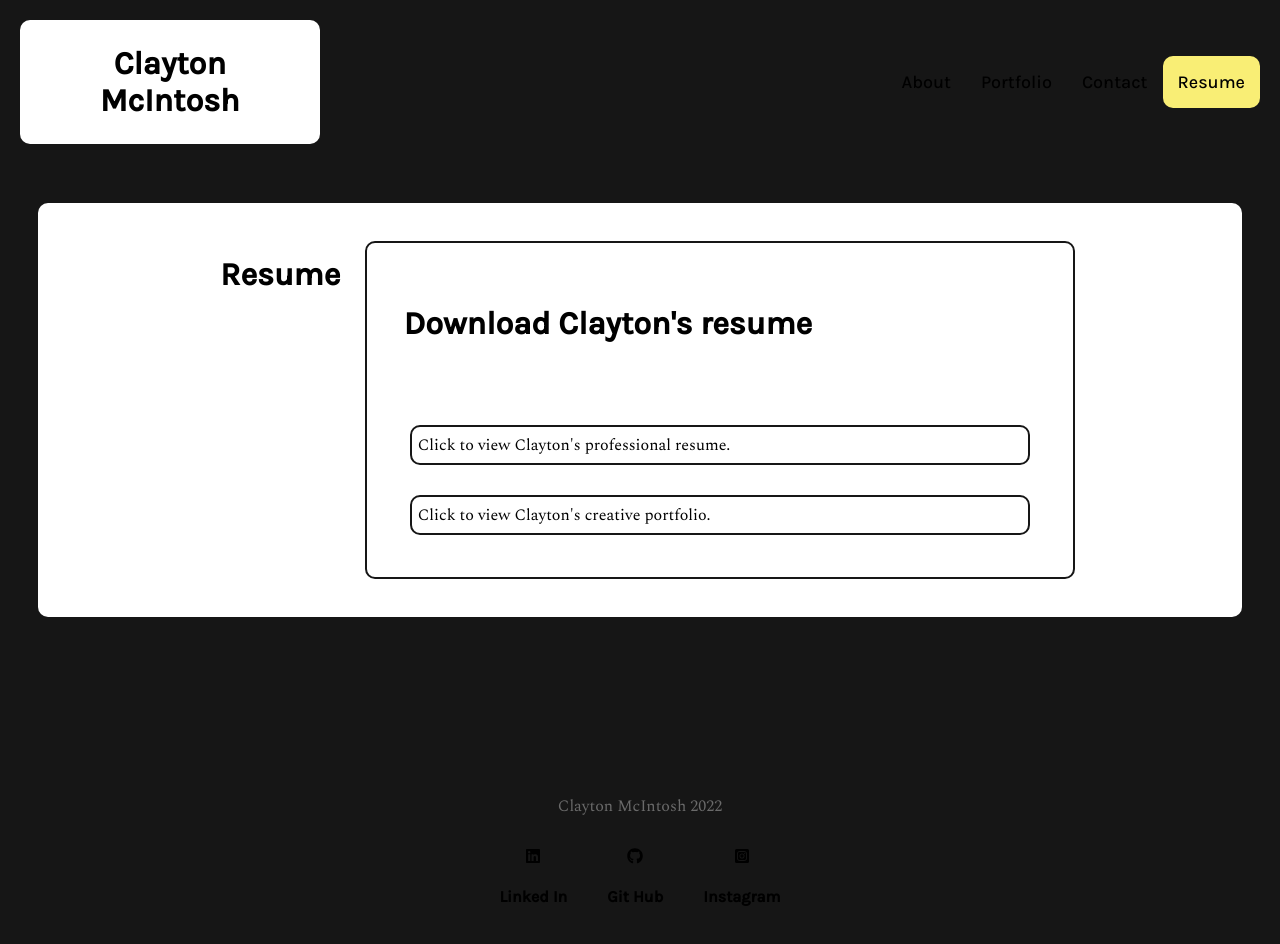
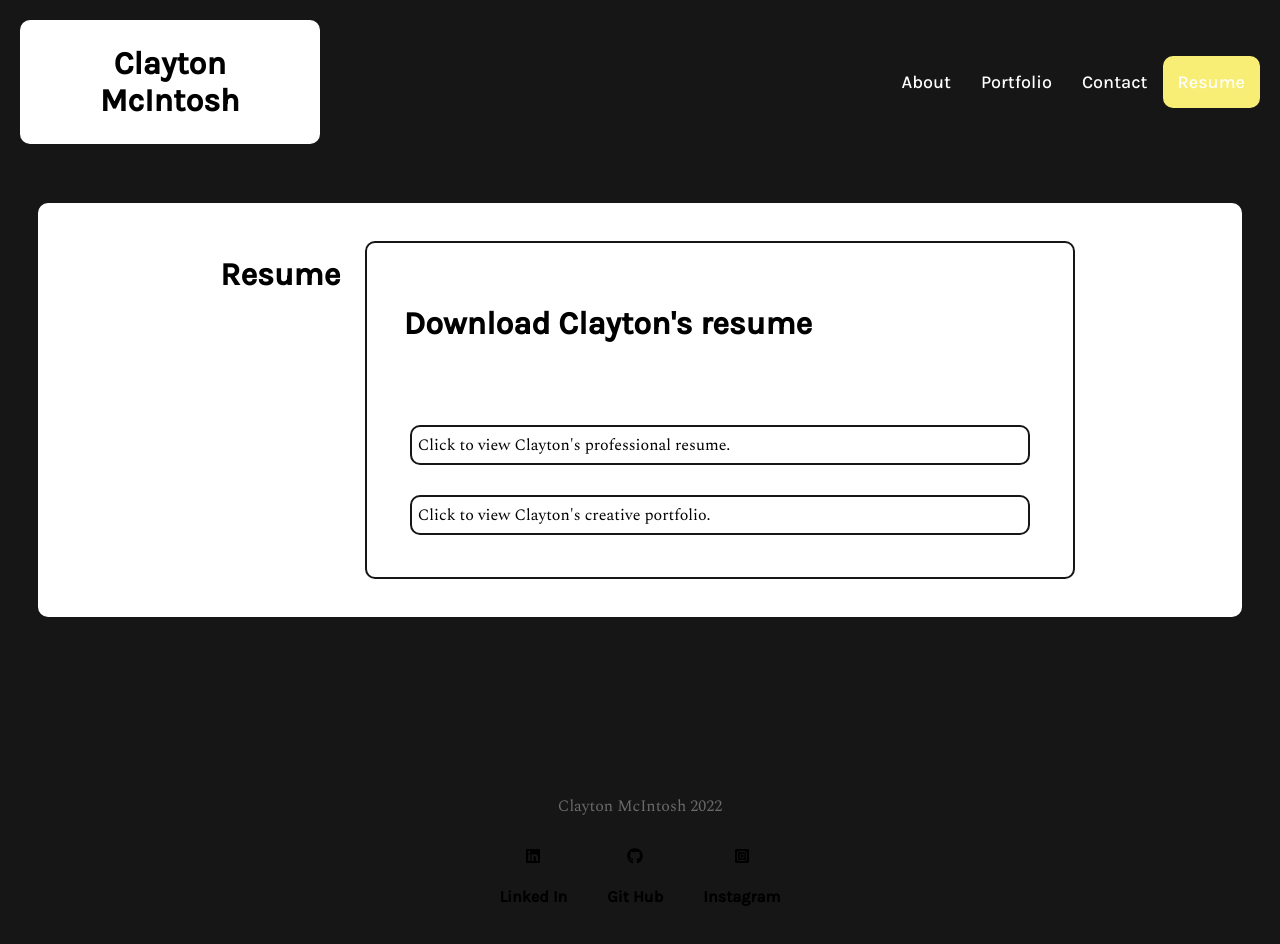
Before and after one commit to ClaytonMcIntosh/React-Portfolio, a React (Create React App) app: page /#/resume in a window 1280 px wide. Shown: the top 944 px of the page. Built offline with nearby package versions, Linux system fonts and the light colour scheme.

Commit message:
polishing css

```diff
--- a/src/App.css
+++ b/src/App.css
@@ -63,17 +63,6 @@ h1 {
     border-radius: 10px;
 }
 
-.menu-item {
-    padding: 3px 0px;
-    text-align: center;
-    font-family: "Karla", sans-serif;
-    font-size: large;
-    justify-content: space-evenly;
-    align-items: center;
-
-    margin: .5% 20%;
-}
-
 .active-class {
     background-color: var(--Yellow);
     color: var(--Orange);
@@ -82,6 +71,19 @@ h1 {
 .not-active-class {
     color: white;
 }
+
+.menu-item {
+    padding: 3px 0px;
+    text-align: center;
+    font-family: "Karla", sans-serif;
+    font-size: large;
+    justify-content: space-evenly;
+    align-items: center;
+    margin: .5% 20%;
+    color: white;
+}
+
+
 
 .page {
     margin: 3%;
@@ -98,17 +100,15 @@ h1 {
 .link-button {
     border: #161616 solid 2px;
     border-radius: 10px;
-    display: inline;
     padding: 6px;
+    text-align: center;
     margin: 6px;
-
 }
 
 
 .resume-link-button {
     border: #161616 solid 2px;
     border-radius: 10px;
-    display: flexbox;
     flex-wrap: wrap;
     padding: 6px;
     margin: 6px;
@@ -262,4 +262,9 @@ h1 {
         flex-direction: row;
         justify-content: center;
     }
+
+    .link-button {
+        display: inline;
+
+    }
 }
--- a/src/pages/Resume.js
+++ b/src/pages/Resume.js
@@ -13,7 +13,7 @@ function Resume(props) {
                         <a href={resume} alt=""><p className="resume-link-button"> Click to view Clayton's professional resume.</p></a> <br />
                         <a href={portfolio} alt=""><p className="resume-link-button">Click to view Clayton's creative portfolio. </p></a>
                     </div>
-                </div>
+                  </div>
             </div>
         </div>
     )
```
Also changed, not shown: 14 other files (tests, documents, lock files or other folders).
